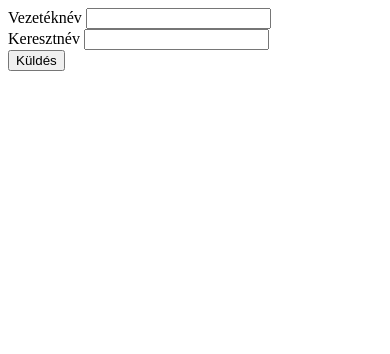
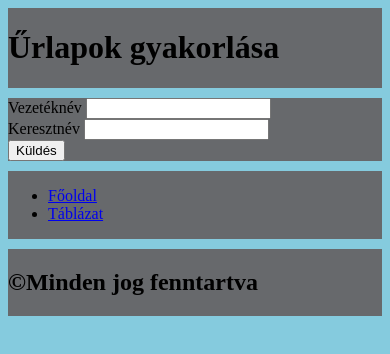
Before and after one commit to PappNiki20/Urlap, a plain HTML site: page index.html in a window 390 px wide. Drawn offline with Linux system fonts and the light colour scheme.

Commit message:
grideles, urlap elemek

```diff
--- a/index.html
+++ b/index.html
@@ -4,9 +4,15 @@
     <meta charset="UTF-8">
     <meta http-equiv="X-UA-Compatible" content="IE=edge">
     <meta name="viewport" content="width=device-width, initial-scale=1.0">
+    <link rel="stylesheet" href="style.css">
     <title>Űrlapok</title>
 </head>
 <body>
+    <main>
+        <header class="box">
+            <h1>Űrlapok gyakorlása</h1>
+        </header>
+        <article class="box">
     <form action="#" method="post">
         <label for="vNev">Vezetéknév</label>
         <input type="text" id="vNev" name="vezetekNev"> <br>
@@ -14,5 +20,16 @@
         <input type="text" id="kNev" name="keresztnev"> <br>
         <input type="submit" value="Küldés">
     </form>
+</article>
+<nav class="box">
+<ul>
+    <li><a href="index.html">Főoldal</a></li>
+    <li><a href="#">Táblázat</a></li>
+</ul>
+</nav>
+<footer class="box">
+    <h2>&copy;Minden jog fenntartva</h2>
+</footer>
+</main>
 </body>
 </html>
--- /dev/null
+++ b/style.css
@@ -0,0 +1,60 @@
+body{
+    background-color: bisque;
+}
+main{
+    display: grid;
+    gap: 10px;
+    grid-template-columns: 4fr 1fr;
+    grid-template-areas:
+    "h h"
+    "a n"
+    "f f"
+    ;
+}
+.box{
+    background-color: rgb(184, 153, 116);
+}
+header{
+    grid-area: h;
+}
+article{
+    grid-area: a;
+}
+nav{
+    grid-area: n;
+}
+footer{
+    grid-area: f;
+}
+@media all and (max-width: 1000px){
+    body{
+        background-color: rgb(203, 69, 15);
+    }
+    .box{
+        background-color: rgb(240, 146, 108);
+    }
+    main{
+
+        grid-template-columns: 2fr 1fr;
+    }
+
+}
+@media all and (max-width: 600px){
+    body{
+        background-color: rgb(133, 203, 222);
+    }
+    .box{
+        background-color: rgb(103, 105, 108);
+    }
+    main{
+
+        grid-template-columns: 2fr;
+        grid-template-areas:
+    "h"
+    "a"
+    "n"
+    "f"
+    ;
+    }
+
+}
```
Also changed, not shown: 1 other file.
